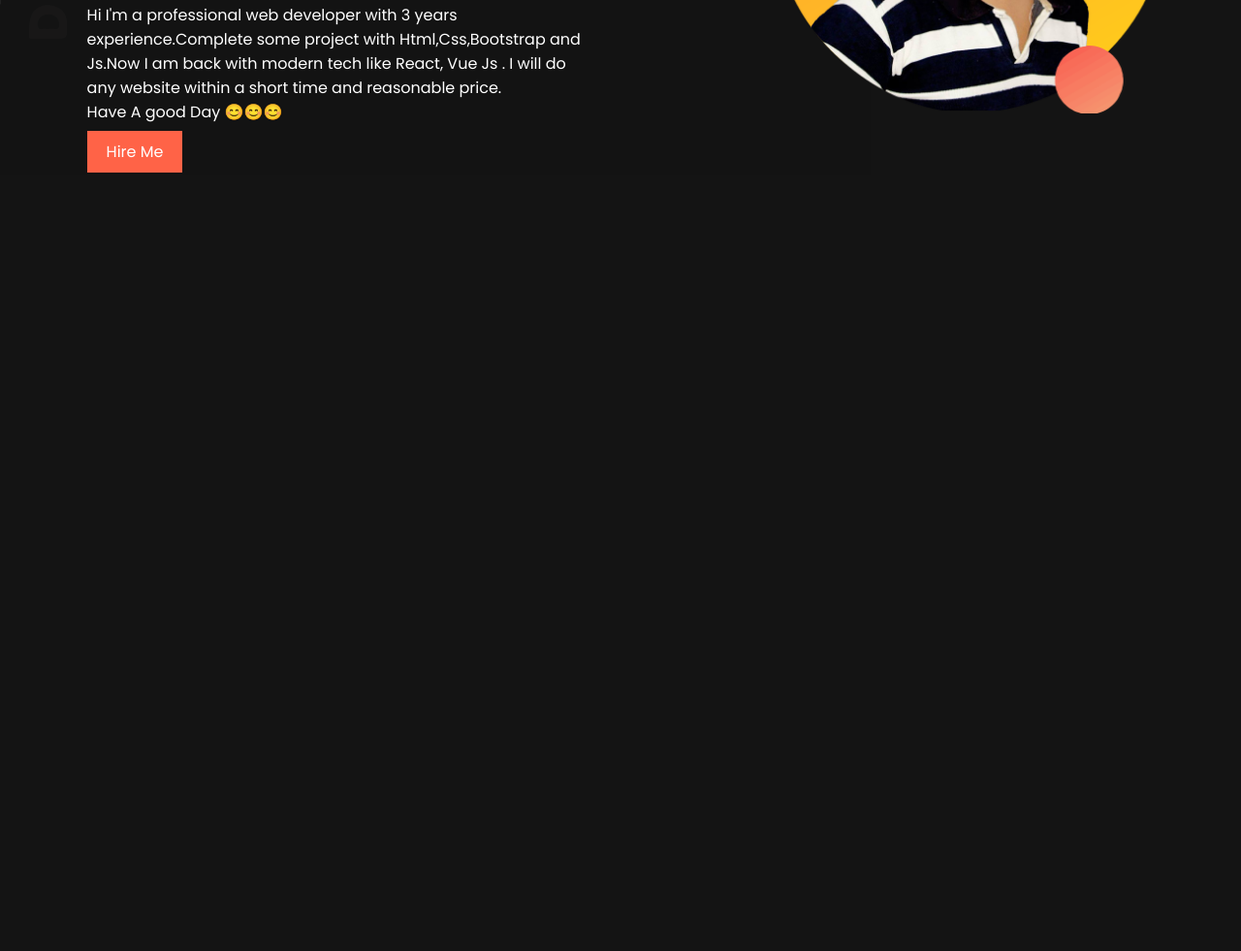
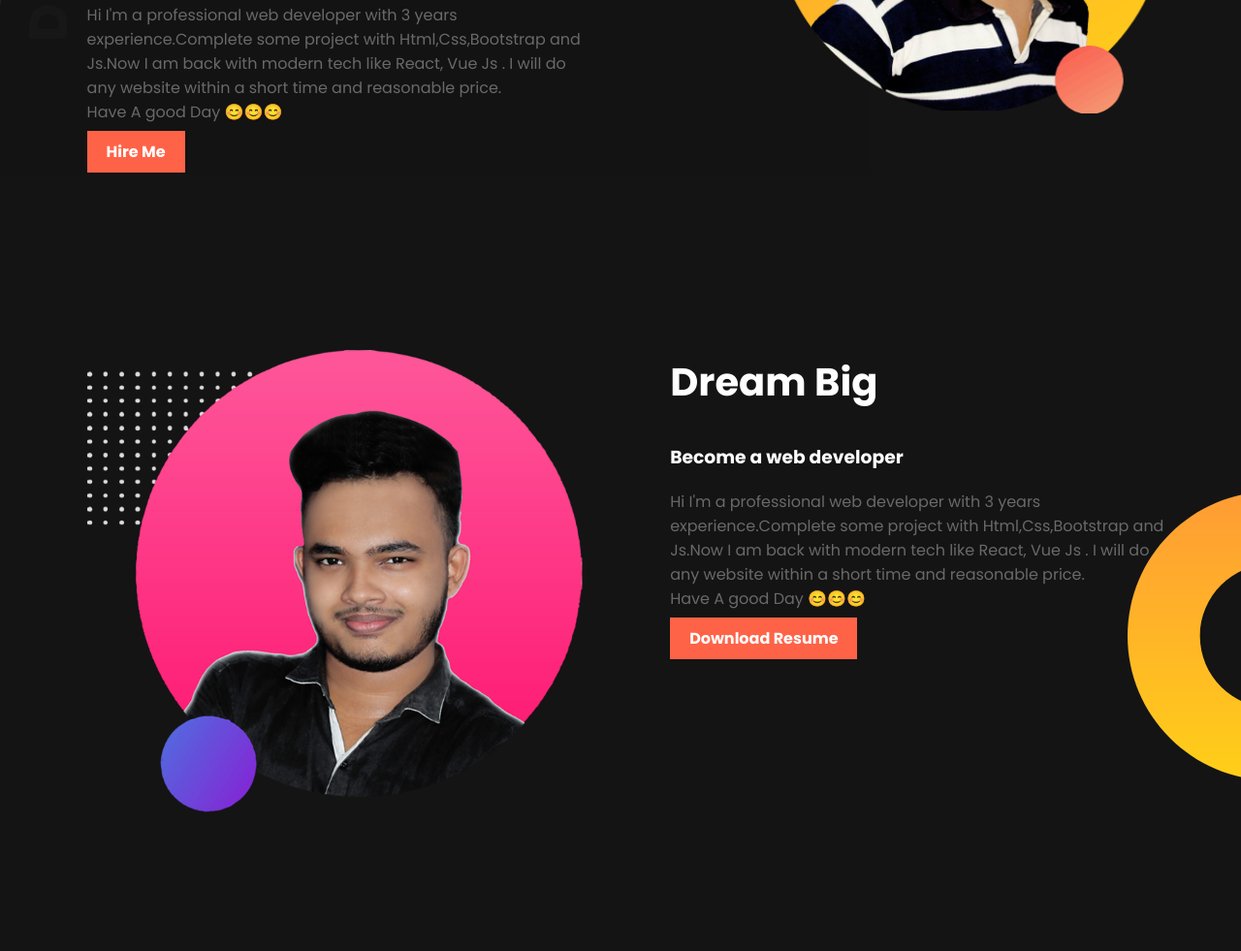
Before and after one commit to Mubasshir08/Web-Portfolio, a plain HTML site: page index.html in a window 1280 px wide. Shown: the part 319-1300 px from the top of the page at 97% size. Before the commit the page ends 800 px from the top, so only its background shows below. Drawn offline with Linux system fonts and the light colour scheme.

Commit message:
added 2nd section

```diff
--- a/index.html
+++ b/index.html
@@ -21,10 +21,29 @@
                 <h3> International Web Dev </h3>
                 <p> Hi I'm a professional web developer with 3 years experience.Complete some project with Html,Css,Bootstrap and Js.Now I am back with modern tech like React, Vue Js . I will do any website within a short time and reasonable price. <br> Have A good Day 😊😊😊 </p>
 
-                <a href="https://www.linkedin.com/in/abdullah-al-mubasshir-b3b6b41b9/" target="_blank" class="link-btn"> Hire Me </a>
+                <a href="https://www.linkedin.com/in/abdullah-al-mubasshir-b3b6b41b9/" target="_blank" class="link-btn btn1"> Hire Me </a>
             </div>
             <div class="half-width">
-                <img src="images/Profile.png" alt="">
+                <img src="images/profile.png" alt="">
+
+            </div>
+        </section>
+
+
+
+        <section class="middle-banner">
+            <div class="half-width">
+
+                <img src="images/profile2.png" alt="">
+            </div>
+            <div class="half-width">
+
+
+                <h2> Dream Big </h2>
+                <h3> Become a web developer </h3>
+                <p> Hi I'm a professional web developer with 3 years experience.Complete some project with Html,Css,Bootstrap and Js.Now I am back with modern tech like React, Vue Js . I will do any website within a short time and reasonable price. <br> Have A good Day 😊😊😊 </p>
+
+                <a href="https://www.linkedin.com/in/abdullah-al-mubasshir-b3b6b41b9/" target="_blank" class="link-btn btn2"> Download Resume </a>
 
             </div>
         </section>
--- a/style.css
+++ b/style.css
@@ -11,6 +11,14 @@ body{
 
 h1{
     font-size: 50px;
+}
+
+h2{
+    font-size: 40px;
+}
+
+p{
+    color:dimgray;
 }
 
 .name-highlight{
@@ -38,6 +46,7 @@ h1{
 
 section{
     height: 500px;
+    padding-bottom: 150px;
 }
 
 /* .top-banner::after{
@@ -46,15 +55,26 @@ section{
     clear: both;
 } */
 
+.middle-banner{
+    background-image: url("images/dream-bg.png");
+    background-repeat: no-repeat;
+    background-position: right;
+}
+
 .link-btn{
     color:white;
     text-decoration: none;
     padding: 10px 20px;
     background-color: tomato;
+    font-weight: 700;
 
 }
 
-.link-btn:hover{
+.btn1:hover{
     background-image: linear-gradient(90deg, lightSalmon,Tomato);
+}
+
+.btn2:hover{
+    background-image: linear-gradient(270deg, lightSalmon,Tomato);
 
 }
```
Also changed, not shown: images/profile2.png (added).
